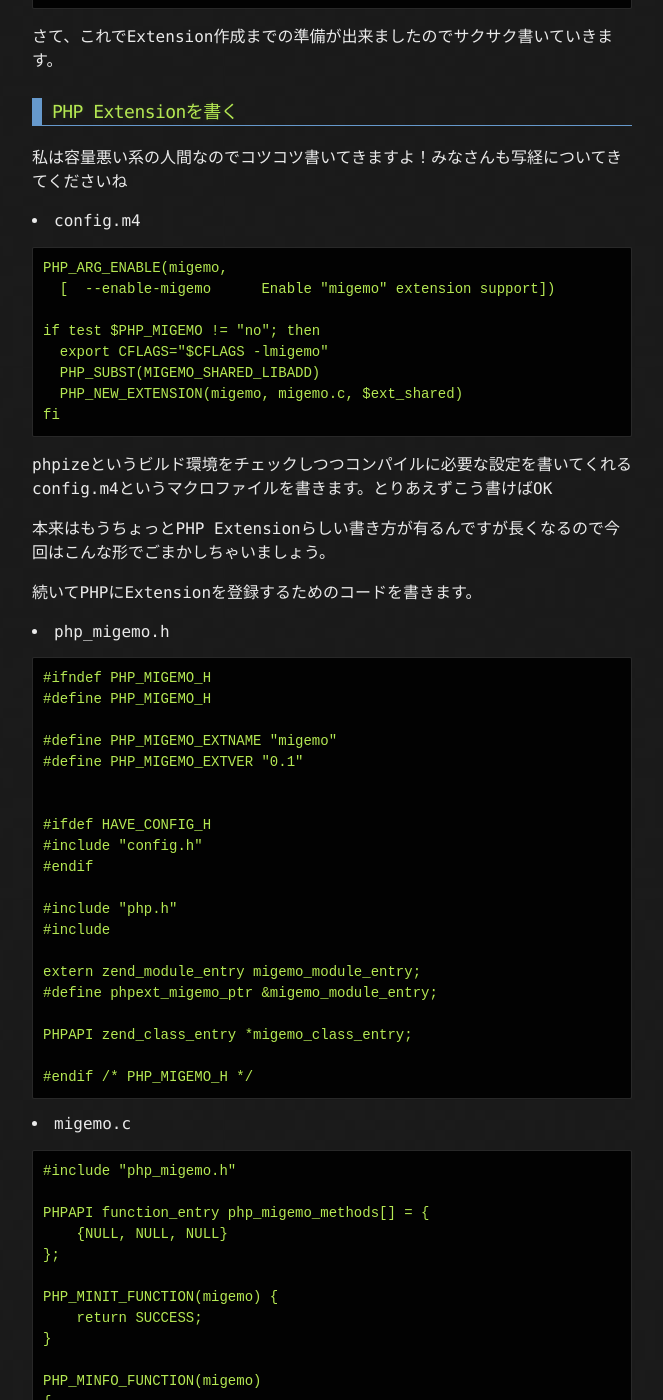
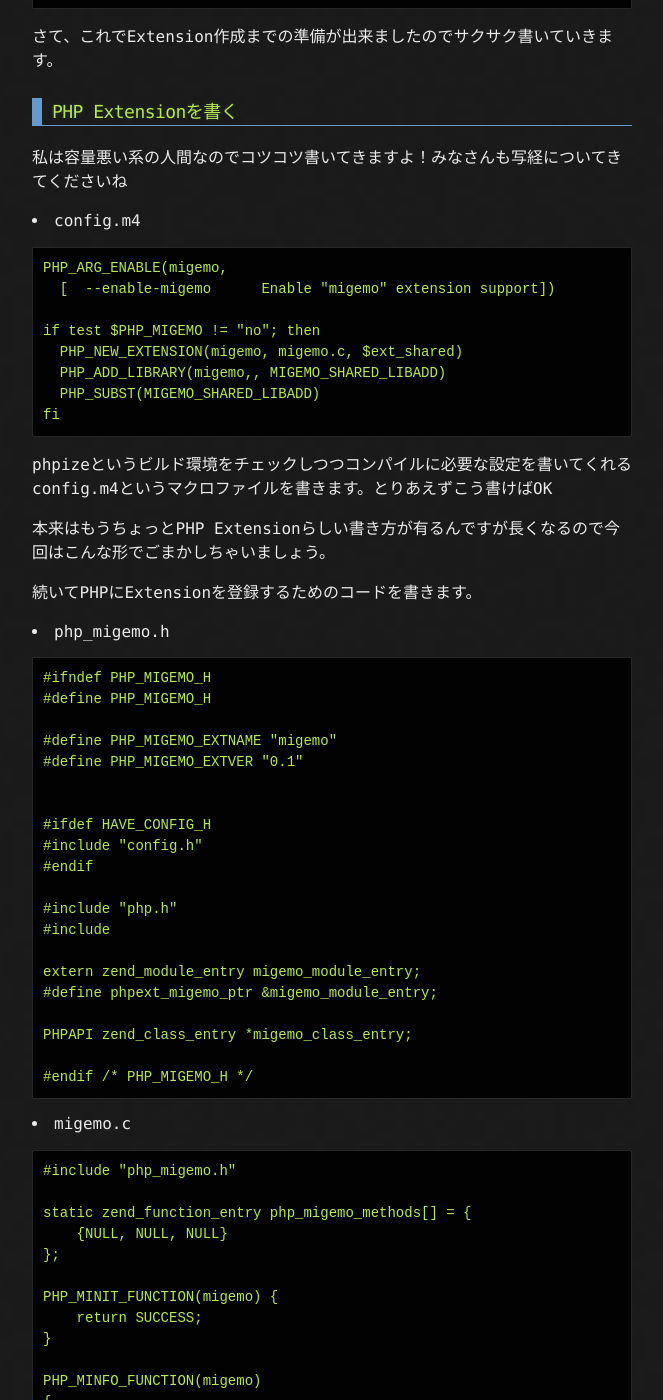
Before and after one commit to unoh/unoh.github.com, a Jekyll site: the page built from _posts/2011-01-11-30_php_extension_o.html, in a window 1280 px wide and 1400 px high, scrolled down 3357 px. Shown: the whole window, without its empty margins (308-971 px from the left). Built offline with Jekyll 4.4.1, drawn with Linux system fonts in a browser that asks for light colours; some of the changed text lies outside the part shown.

Commit message:
2011-01-11-30_php_extension_o: fix deprecated codes
Fixes:
  * use static zend_function_entry instead of PHPAPI function_entry.
  * use PHP_ADD_LIBRARY macro instead of CFLAGS.
  * PHP_MINFO should not return value.

```diff
--- a/_posts/2011-01-11-30_php_extension_o.html
+++ b/_posts/2011-01-11-30_php_extension_o.html
@@ -162,9 +162,9 @@
   [  --enable-migemo      Enable "migemo" extension support])
 
 if test $PHP_MIGEMO != "no"; then
-  export CFLAGS="$CFLAGS -lmigemo"
+  PHP_NEW_EXTENSION(migemo, migemo.c, $ext_shared)
+  PHP_ADD_LIBRARY(migemo,, MIGEMO_SHARED_LIBADD)
   PHP_SUBST(MIGEMO_SHARED_LIBADD)
-  PHP_NEW_EXTENSION(migemo, migemo.c, $ext_shared)
 fi</pre>
 
 <p>phpizeというビルド環境をチェックしつつコンパイルに必要な設定を書いてくれるconfig.m4というマクロファイルを書きます。とりあえずこう書けばOK</p>
@@ -203,7 +203,7 @@
 
 <pre class="code">#include "php_migemo.h"
 
-PHPAPI function_entry php_migemo_methods[] = {
+static zend_function_entry php_migemo_methods[] = {
     {NULL, NULL, NULL}
 };
 
@@ -213,7 +213,6 @@
 
 PHP_MINFO_FUNCTION(migemo)
 {
-    return SUCCESS;
 }
 
 zend_module_entry migemo_module_entry = {
@@ -308,7 +307,7 @@
 で宣言しておいたのでPHP_MINIT_FUNCTIONで使うことができます。</p>
 
 <p>INIT_CLASS_ENTRYは一番目にzend_class_entry、2番目にクラス名、3番目にクラスに
-対応したfunction_entryを渡せばOKです。</p>
+対応したzend_function_entryを渡せばOKです。</p>
 
 <p>それでは再度コンパイルしてチェックしてみましょう。</p>
 
@@ -342,13 +341,13 @@
 <p>メソッドの追加は先程`INIT_CLASS_ENTRY`で指定した`php_migemo_methods`に
 どんなメソッドがあるかを追加しておけばOKです。</p>
 
-<pre class="code">PHPAPI function_entry php_migemo_methods[] = {
+<pre class="code">static zend_function_entry php_migemo_methods[] = {
     <span style="background:green">PHP_ME(migemo, query, arginfo_migemo_query, ZEND_ACC_PUBLIC)</span>
     {NULL, NULL, NULL}
 };
 </pre>
 
-<p>function_entry配列のお約束は最後は必ず{NULL,NULL,NULL}で締める、という事を守っておけばOK。PHP_MEなどのfunction_entry用マクロのあとは
+<p>zend_function_entry配列のお約束は最後は必ず{NULL,NULL,NULL}で締める、という事を守っておけばOK。PHP_MEなどのzend_function_entry用マクロのあとは
 ,は必要ありません。大体一緒なので雰囲気で書いちゃいましょう。</p>
 
 <p>これでMigemoクラスにはqueryというメソッドがあるよ！というのを定義出来ました。
@@ -473,7 +472,7 @@
 
 <p>コンストラクタを追加したのでメソッド定義とクラスの初期化部分に少し手を入れます。</p>
 
-<pre class="code">PHPAPI function_entry php_migemo_methods[] = {
+<pre class="code">static zend_function_entry php_migemo_methods[] = {
     PHP_ME(migemo, __construct, NULL, ZEND_ACC_PUBLIC)
     <span style="background:green">PHP_ME(migemo, query, arginfo_migemo_query, ZEND_ACC_PUBLIC)</span>
     {NULL, NULL, NULL}
```
